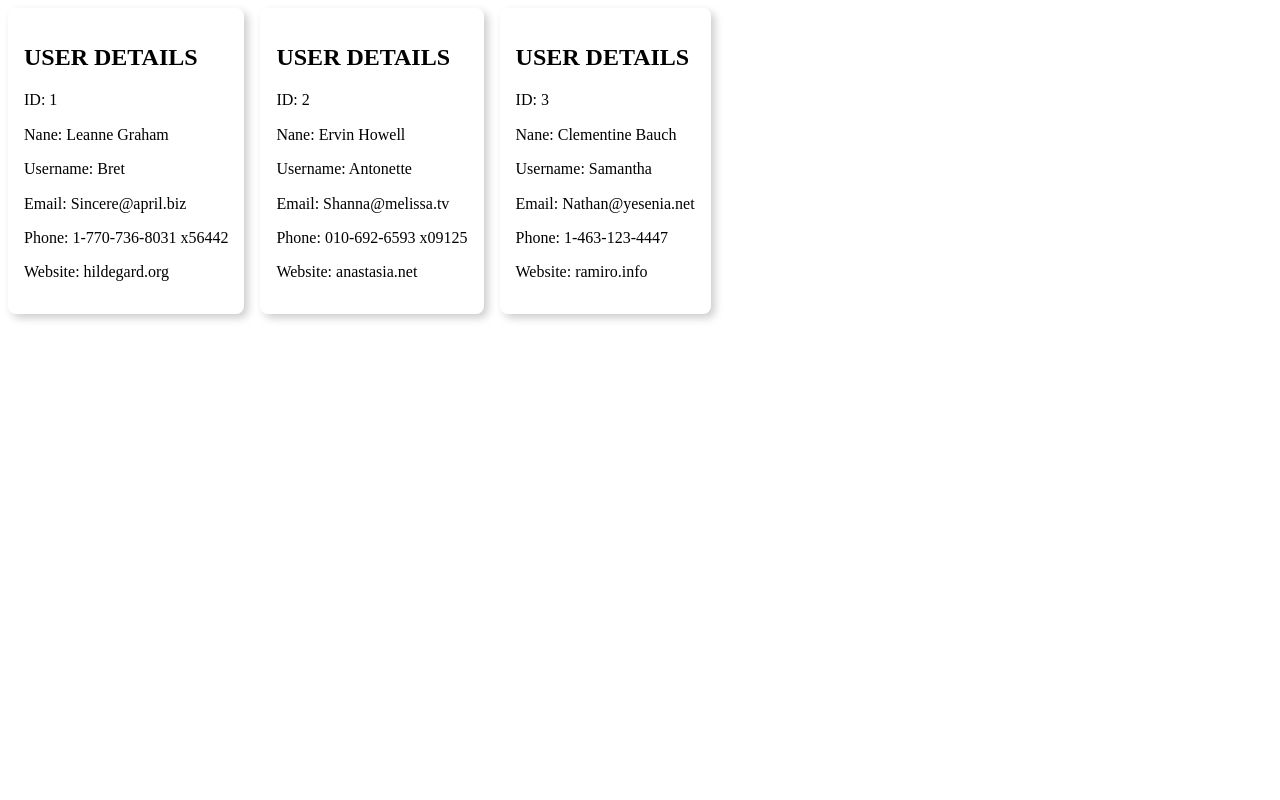
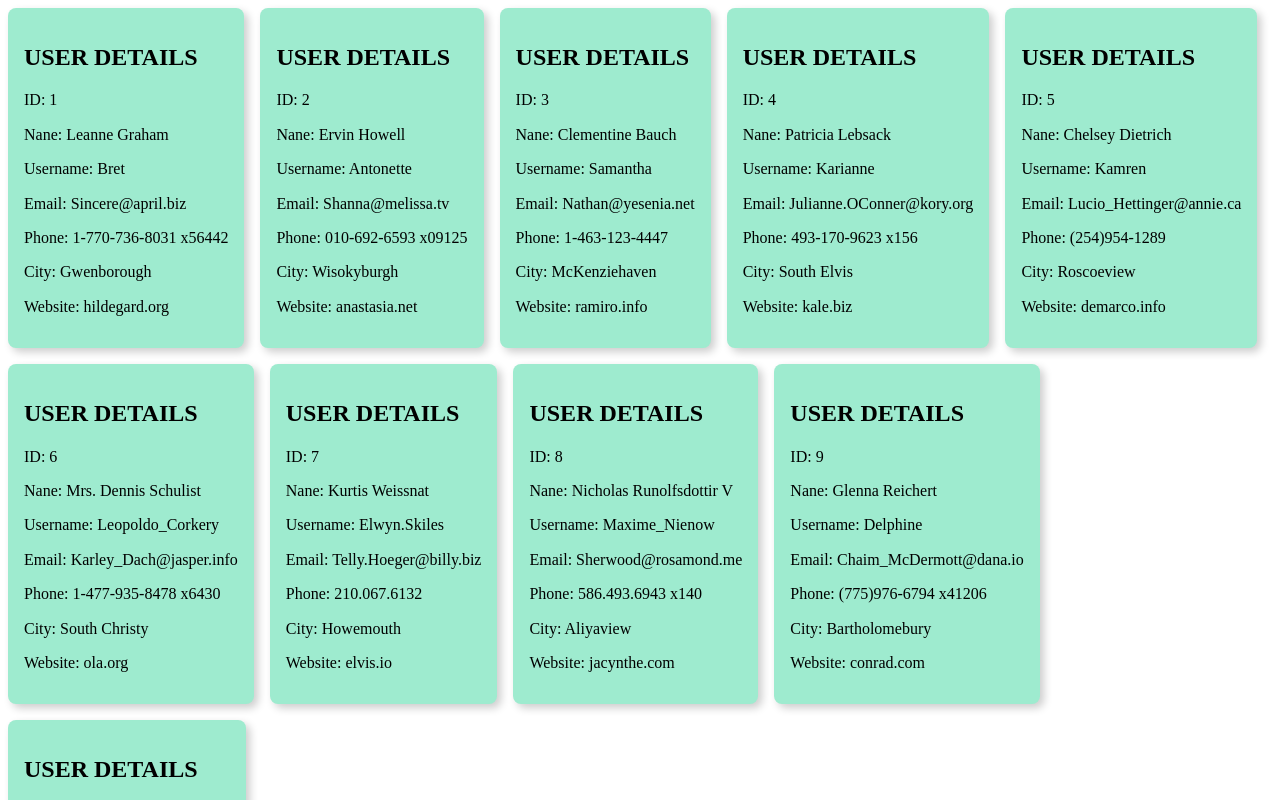
Before and after one commit to ushashir/view-todo-list, a React (Create React App) app: page / in a window 1280 px wide. Shown: the top 800 px of the page. Built offline with nearby package versions, Linux system fonts and the light colour scheme.

Commit message:
user details iliterated

```diff
--- a/src/components/View.js
+++ b/src/components/View.js
@@ -2,11 +2,11 @@ import React from 'react';
 // import users from './users'
 
 
-const View = ( { id, name, username, email, phone, website } ) => {
+const View = ( { id, name, username, email, phone, address, website } ) => {
 
     return (
 
-         <div className="bg-light-light dib br3 pa3 ma2 grow bw2 shadow-5">
+         <div className="bg-light-green dib br3 pa3 ma2 grow bw2 shadow-5">
                 <div>
                     <h2>USER DETAILS</h2>
                    <p>ID: { id } </p>
@@ -14,6 +14,7 @@ const View = ( { id, name, username, email, phone, website } ) => {
                    <p> Username: { username } </p>
                    <p> Email: { email } </p>
                    <p> Phone: { phone } </p>
+                   <p> City: { address } </p>
                    <p> Website: { website } </p>
 
                 </div>
--- /dev/null
+++ b/src/components/ViewList.js
@@ -0,0 +1,29 @@
+import React from 'react';
+import View from './View';
+
+const ViewList = ({ users }) => {
+    return (
+        <div>
+        {
+        users.map((user, i) => {
+            return  (
+                <View
+                    key={i}
+                    id={users[i].id}
+                    name={users[i].name}
+                    username={users[i].username}
+                    email={users[i].email}
+                    phone={users[i].phone}
+                    address={users[i].address.city}
+                    website={users[i].website}
+
+            />
+            );
+            })
+        }
+    </div>
+
+    );
+}
+
+export default ViewList;
--- a/src/index.js
+++ b/src/index.js
@@ -1,7 +1,7 @@
 import React from 'react';
 import ReactDOM from 'react-dom';
-// import './index.css';
-import View from './components/View'
+// import View from './components/View';
+import ViewList from './components/ViewList';
 // import App from './App';
 import 'tachyons';
 import { users } from './components/users';
@@ -9,9 +9,7 @@ import { users } from './components/users';
 
 ReactDOM.render(
   <div>
-    <View id={users[0].id} name={users[0].name} username={users[0].username} email={users[0].email} phone={users[0].phone} website={users[0].website} />
-    <View id={users[1].id} name={users[1].name} username={users[1].username} email={users[1].email} phone={users[1].phone} website={users[1].website} />
-    <View id={users[2].id} name={users[2].name} username={users[2].username} email={users[2].email} phone={users[2].phone} website={users[2].website} />
+    <ViewList users={users} />
 
   </div>,
 
```
